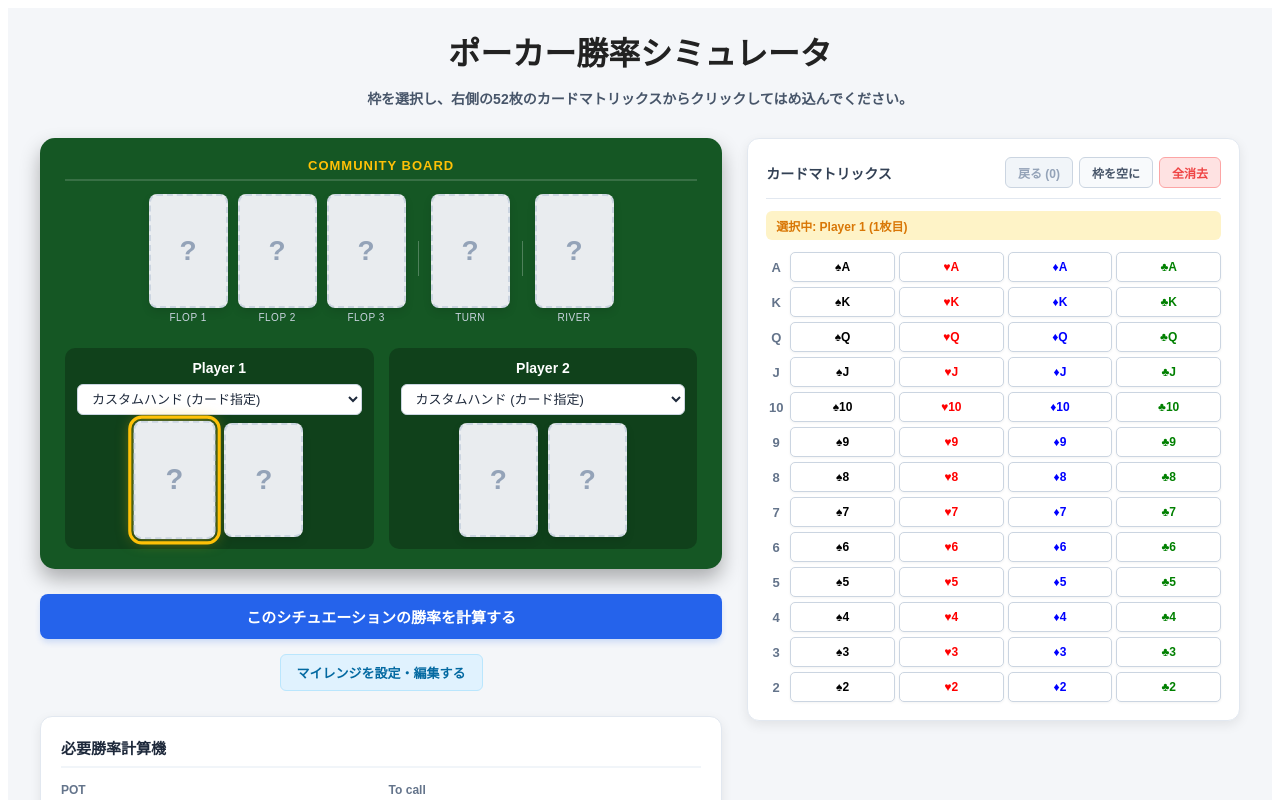
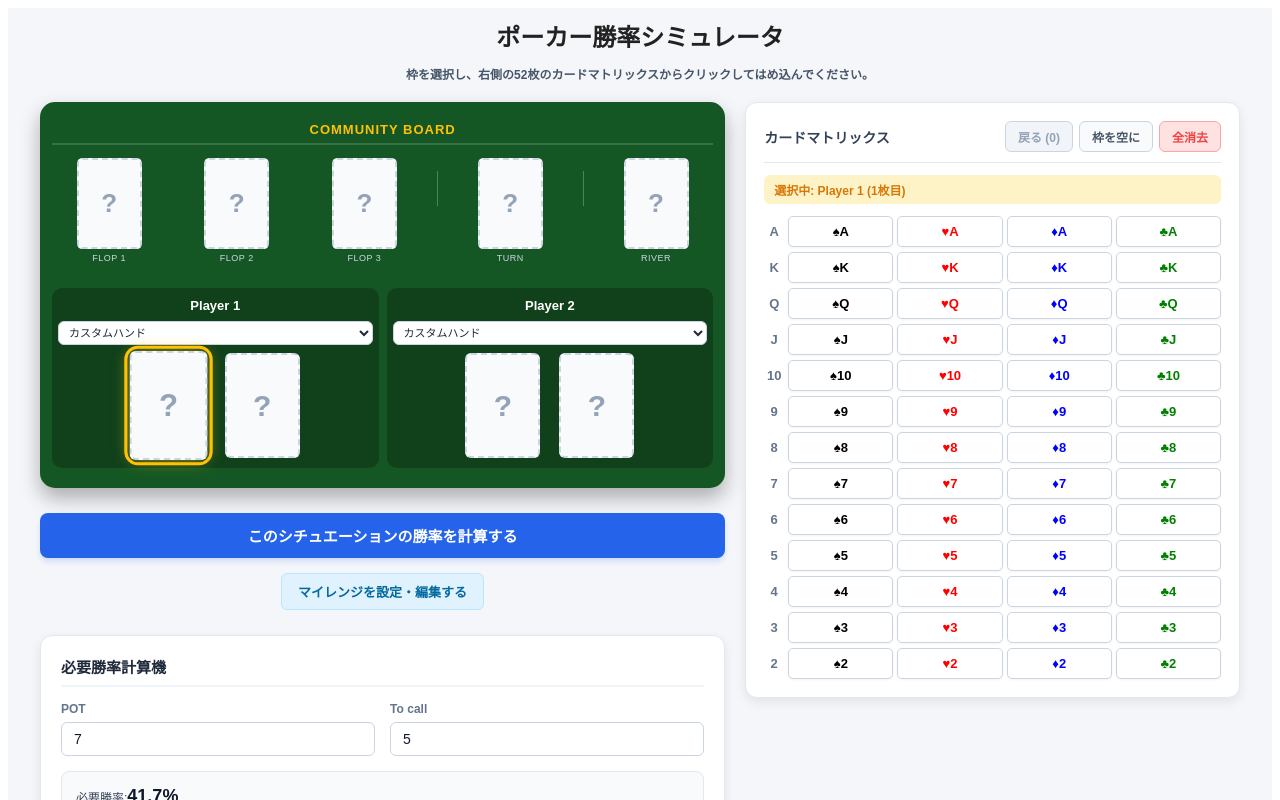
Before and after one commit to ZLSAGA/poker-tool-cabin, a React (Vite) app: page / in a window 1280 px wide. Shown: the top 800 px of the page. Built offline with nearby package versions, Linux system fonts and the light colour scheme.

Commit message:
ガチレスポンシブなはず

```diff
--- a/index.html
+++ b/index.html
@@ -2,6 +2,7 @@
 <html>
   <head>
     <meta charset="utf-8" />
+    <meta name="viewport" content="width=device-width, initial-scale=1.0" />
     <title>poker-tool</title>
   </head>
   <body>
--- a/src/App.jsx
+++ b/src/App.jsx
@@ -8,13 +8,12 @@ import PlayingCard from "./components/PlayingCard";
 const RANKS = ['A', 'K', 'Q', 'J', 'T', '9', '8', '7', '6', '5', '4', '3', '2'];
 
 const SUITS = [
-  { key: 's', symbol: '♠', color: 'black' }, // 黒 (Spade)
-  { key: 'h', symbol: '♥', color: 'red' },   // 赤 (Heart)
-  { key: 'd', symbol: '♦', color: 'blue' },  // 青 (Diamond)
-  { key: 'c', symbol: '♣', color: 'green' }  // 緑 (Club)
+  { key: 's', symbol: '♠', color: 'black' },
+  { key: 'h', symbol: '♥', color: 'red' },
+  { key: 'd', symbol: '♦', color: 'blue' },
+  { key: 'c', symbol: '♣', color: 'green' }
 ];
 
-// レンジ定義
 const RANGE_STRONG = ["AA", "KK", "QQ", "JJ", "TT", "99", "88", "AKs", "AQs", "AJs", "ATs", "KQs", "AKo", "AQo"];
 const RANGE_MEDIUM = [...RANGE_STRONG, "77", "66", "55", "KJs", "QJs", "JTs", "T9s", "98s", "AJo", "ATo", "KQo"];
 const RANGE_WEAK = [...RANGE_MEDIUM, "44", "33", "22", "A9s", "A8s", "A7s", "A5s", "KTs", "QTs", "J9s", "87s", "76s", "A9o", "KTo", "QTo", "JTo"];
@@ -57,22 +56,26 @@ function getAnyRange() {
   return combos;
 }
 
+// レンジ選択時のプレースホルダー（裏面や文字のカード）
 function RangeCardPlaceholder({ label }) {
   return (
-    <div style={{
-      width: "75px",
-      height: "110px",
+    <div className="card-slot" style={{
+      width: "100%",
+      maxWidth: "75px",
+      minWidth: "40px",
+      aspectRatio: "3 / 4.2",
       backgroundColor: "#2c3e50",
-      borderRadius: "8px",
-      boxShadow: "0 5px 12px rgba(0,0,0,0.3)",
+      borderRadius: "6cqi",
+      boxShadow: "0 3px 8px rgba(0,0,0,0.3)",
       display: "flex",
       justifyContent: "center",
       alignItems: "center",
       border: "2px solid #ecf0f1",
       color: "white",
       fontWeight: "bold",
-      fontSize: "18px",
-      userSelect: "none"
+      fontSize: "22cqi", // 幅に対して可変
+      userSelect: "none",
+      boxSizing: "border-box"
     }}>
       {label}
     </div>
@@ -338,16 +341,31 @@ export default function App() {
 
   const getSlotStyle = (target, index) => {
     const isActive = activeSlot && activeSlot.target === target && activeSlot.index === index;
+
+    // アスペクト比を固定し、親要素に合わせてレスポンシブに伸縮する
     return {
+      width: "100%",
+      maxWidth: target === "board" ? "65px" : "75px",
+      minWidth: "40px",
+      aspectRatio: "3 / 4.2", // ポーカーカードの標準比率
       cursor: isLoading ? "not-allowed" : "pointer",
       position: "relative",
       borderRadius: "8px",
       transition: "all 0.15s ease-in-out",
+
+      // containerTypeを指定し、内部のPlayingCardでcqi単位を使えるようにする
+      containerType: "inline-size",
+
       outline: isActive ? "3px solid #ffc107" : "none",
       outlineOffset: isActive ? "2px" : "0px",
       boxShadow: isActive ? "0 0 15px rgba(255,193,7,0.6)" : "none",
       transform: isActive ? "scale(1.04)" : "scale(1)",
-      opacity: isLoading ? 0.7 : 1
+      opacity: isLoading ? 0.7 : 1,
+      backgroundColor: "rgba(255,255,255,0.1)",
+      display: "flex",
+      justifyContent: "center",
+      alignItems: "center",
+      boxSizing: "border-box"
     };
   };
 
@@ -368,48 +386,77 @@ export default function App() {
       width: "100%",
       minHeight: "100vh",
       margin: 0,
-      padding: "20px",
+      padding: "10px",
       fontFamily: "sans-serif",
       backgroundColor: "#f4f6f9",
       boxSizing: "border-box"
     }}>
-      <h1 style={{ textAlign: "center", color: "#222", marginBottom: "5px", marginTop: "0px" }}>ポーカー勝率シミュレータ</h1>
-      <p style={{ textAlign: "center", color: "#475569", fontWeight: "bold", fontSize: "14px", marginBottom: "30px" }}>
+      <style>
+        {`
+          /* スロット内の画像等が崩れないための念の為の指定 */
+          .card-slot > * {
+            width: 100% !important;
+            height: 100% !important;
+            object-fit: contain !important;
+          }
+        `}
+      </style>
+      <h1 style={{ textAlign: "center", color: "#222", marginBottom: "5px", marginTop: "0px", fontSize: "clamp(18px, 2.5vw, 24px)" }}>ポーカー勝率シミュレータ</h1>
+      <p style={{ textAlign: "center", color: "#475569", fontWeight: "bold", fontSize: "12px", marginBottom: "20px" }}>
         枠を選択し、右側の52枚のカードマトリックスからクリックしてはめ込んでください。
       </p>
 
-      {/* メインコンテナ: flexWrap: "wrap" を指定してレスポンシブ化 */}
-      <div style={{ display: "flex", flexWrap: "wrap", gap: "25px", maxWidth: "1200px", margin: "0 auto", alignItems: "flex-start" }}>
+      {/* メインコンテナ */}
+      <div style={{ display: "flex", flexWrap: "wrap", gap: "20px", maxWidth: "1200px", margin: "0 auto", alignItems: "flex-start" }}>
 
         {/* 【左カラム】シミュレータ＆計算コントロール */}
-        <div style={{ flex: "1.2", minWidth: "550px" }}>
+        <div style={{ flex: "1.5", minWidth: "280px", width: "100%", boxSizing: "border-box" }}>
 
-          <div style={{ backgroundColor: "#155724", padding: "20px 25px", borderRadius: "15px", boxShadow: "0 10px 20px rgba(0,0,0,0.3)", color: "white", marginBottom: "25px" }}>
+          <div style={{ backgroundColor: "#155724", padding: "20px 12px", borderRadius: "15px", boxShadow: "0 10px 20px rgba(0,0,0,0.3)", color: "white", marginBottom: "25px" }}>
 
             {/* コミュニティボード */}
-            <div style={{ marginBottom: "5px", textAlign: "center" }}>
+            <div style={{ marginBottom: "5px", textAlign: "center", width: "100%" }}>
               <h3 style={{ borderBottom: "2px solid rgba(255,255,255,0.15)", paddingBottom: "6px", color: "#ffc107", marginTop: 0, fontSize: "13px", letterSpacing: "1px" }}>
                 COMMUNITY BOARD
               </h3>
 
               {/* 5枚のコミュニティカード */}
-              <div style={{ display: "flex", justifyContent: "center", gap: "10px", alignItems: "center", marginTop: "12px" }}>
-                <div onClick={() => !isLoading && setActiveSlot({ target: "board", index: 0 })} style={getSlotStyle("board", 0)}>
-                  <PlayingCard cardKey={board[0]} /><span style={miniLabelStyle}>Flop 1</span>
+              <div style={{ display: "flex", justifyContent: "center", gap: "2%", alignItems: "flex-start", marginTop: "12px", width: "100%" }}>
+                <div style={{ display: "flex", flexDirection: "column", alignItems: "center", flex: "1 1 0", minWidth: 0 }}>
+                  <div className="card-slot" onClick={() => !isLoading && setActiveSlot({ target: "board", index: 0 })} style={getSlotStyle("board", 0)}>
+                    <PlayingCard cardKey={board[0]} />
+                  </div>
+                  <span style={miniLabelStyle}>Flop 1</span>
                 </div>
-                <div onClick={() => !isLoading && setActiveSlot({ target: "board", index: 1 })} style={getSlotStyle("board", 1)}>
-                  <PlayingCard cardKey={board[1]} /><span style={miniLabelStyle}>Flop 2</span>
+                <div style={{ display: "flex", flexDirection: "column", alignItems: "center", flex: "1 1 0", minWidth: 0 }}>
+                  <div className="card-slot" onClick={() => !isLoading && setActiveSlot({ target: "board", index: 1 })} style={getSlotStyle("board", 1)}>
+                    <PlayingCard cardKey={board[1]} />
+                  </div>
+                  <span style={miniLabelStyle}>Flop 2</span>
                 </div>
-                <div onClick={() => !isLoading && setActiveSlot({ target: "board", index: 2 })} style={getSlotStyle("board", 2)}>
-                  <PlayingCard cardKey={board[2]} /><span style={miniLabelStyle}>Flop 3</span>
+                <div style={{ display: "flex", flexDirection: "column", alignItems: "center", flex: "1 1 0", minWidth: 0 }}>
+                  <div className="card-slot" onClick={() => !isLoading && setActiveSlot({ target: "board", index: 2 })} style={getSlotStyle("board", 2)}>
+                    <PlayingCard cardKey={board[2]} />
+                  </div>
+                  <span style={miniLabelStyle}>Flop 3</span>
                 </div>
+
                 <div style={dividerStyle} />
-                <div onClick={() => !isLoading && setActiveSlot({ target: "board", index: 3 })} style={getSlotStyle("board", 3)}>
-                  <PlayingCard cardKey={board[3]} /><span style={miniLabelStyle}>Turn</span>
+
+                <div style={{ display: "flex", flexDirection: "column", alignItems: "center", flex: "1 1 0", minWidth: 0 }}>
+                  <div className="card-slot" onClick={() => !isLoading && setActiveSlot({ target: "board", index: 3 })} style={getSlotStyle("board", 3)}>
+                    <PlayingCard cardKey={board[3]} />
+                  </div>
+                  <span style={miniLabelStyle}>Turn</span>
                 </div>
+
                 <div style={dividerStyle} />
-                <div onClick={() => !isLoading && setActiveSlot({ target: "board", index: 4 })} style={getSlotStyle("board", 4)}>
-                  <PlayingCard cardKey={board[4]} /><span style={miniLabelStyle}>River</span>
+
+                <div style={{ display: "flex", flexDirection: "column", alignItems: "center", flex: "1 1 0", minWidth: 0 }}>
+                  <div className="card-slot" onClick={() => !isLoading && setActiveSlot({ target: "board", index: 4 })} style={getSlotStyle("board", 4)}>
+                    <PlayingCard cardKey={board[4]} />
+                  </div>
+                  <span style={miniLabelStyle}>River</span>
                 </div>
               </div>
 
@@ -425,7 +472,6 @@ export default function App() {
                   borderRadius: "10px",
                   textAlign: "left"
                 }}>
-                  {/* Player 1 の逆転アウツ */}
                   {outs.p1.length > 0 && (
                     <div style={{ display: "flex", alignItems: "flex-start", gap: "8px" }}>
                       <span style={{ fontSize: "11px", color: "#66b0ff", fontWeight: "bold", whiteSpace: "nowrap", marginTop: "2px" }}>
@@ -436,7 +482,6 @@ export default function App() {
                       </div>
                     </div>
                   )}
-                  {/* Player 2 の逆転アウツ */}
                   {outs.p2.length > 0 && (
                     <div style={{ display: "flex", alignItems: "flex-start", gap: "8px" }}>
                       <span style={{ fontSize: "11px", color: "#ff6b6b", fontWeight: "bold", whiteSpace: "nowrap", marginTop: "2px" }}>
@@ -452,23 +497,23 @@ export default function App() {
             </div>
 
             {/* プレイヤー手札 */}
-            <div style={{ display: "flex", justifyContent: "space-between", gap: "15px", marginTop: "25px" }}>
+            <div style={{ display: "flex", justifyContent: "space-between", gap: "8px", marginTop: "25px", flexWrap: "nowrap" }}>
               {/* Player 1 */}
-              <div style={{ textAlign: "center", backgroundColor: "rgba(0,0,0,0.25)", padding: "12px", borderRadius: "10px", width: "49%" }}>
-                <h4 style={{ margin: "0 0 8px 0", fontSize: "14px" }}>Player 1</h4>
+              <div style={{ textAlign: "center", backgroundColor: "rgba(0,0,0,0.25)", padding: "10px 6px", borderRadius: "10px", width: "49%", minWidth: "0" }}>
+                <h4 style={{ margin: "0 0 8px 0", fontSize: "13px" }}>Player 1</h4>
                 <select disabled={isLoading} value={p1Select} onChange={(e) => setP1Select(e.target.value)} style={playerSelectStyle}>
-                  <option value="custom">カスタムハンド (カード指定)</option>
-                  <option value="strong">レンジ: 強 (上位11%)</option>
-                  <option value="medium">レンジ: 標準 (上位20%)</option>
-                  <option value="weak">レンジ: 弱 (上位35%)</option>
+                  <option value="custom">カスタムハンド</option>
+                  <option value="strong">レンジ: 強 (11%)</option>
+                  <option value="medium">レンジ: 標準 (20%)</option>
+                  <option value="weak">レンジ: 弱 (35%)</option>
                   <option value="any">レンジ: Any (100%)</option>
-                  <option value="myRange">マイレンジ (カスタム)</option>
+                  <option value="myRange">マイレンジ</option>
                 </select>
-                <div style={{ display: "flex", justifyContent: "center", gap: "10px", marginTop: "8px" }}>
+                <div style={{ display: "flex", justifyContent: "center", gap: "6%", marginTop: "8px", width: "100%" }}>
                   {p1Select === "custom" ? (
                     <>
-                      <div onClick={() => !isLoading && setActiveSlot({ target: "p1", index: 0 })} style={getSlotStyle("p1", 0)}><PlayingCard cardKey={p1Hand[0]} /></div>
-                      <div onClick={() => !isLoading && setActiveSlot({ target: "p1", index: 1 })} style={getSlotStyle("p1", 1)}><PlayingCard cardKey={p1Hand[1]} /></div>
+                      <div className="card-slot" onClick={() => !isLoading && setActiveSlot({ target: "p1", index: 0 })} style={getSlotStyle("p1", 0)}><PlayingCard cardKey={p1Hand[0]} /></div>
+                      <div className="card-slot" onClick={() => !isLoading && setActiveSlot({ target: "p1", index: 1 })} style={getSlotStyle("p1", 1)}><PlayingCard cardKey={p1Hand[1]} /></div>
                     </>
                   ) : (
                     <>
@@ -477,26 +522,26 @@ export default function App() {
                     </>
                   )}
                 </div>
-                {result && <div style={{ marginTop: "12px", fontSize: "24px", fontWeight: "bold", color: "#66b0ff" }}>{result.p1Equity.toFixed(2)} %</div>}
-                {isLoading && <div style={{ marginTop: "12px", fontSize: "14px", color: "#cbd5e1", fontStyle: "italic" }}>計算中...</div>}
+                {result && <div style={{ marginTop: "12px", fontSize: "18px", fontWeight: "bold", color: "#66b0ff" }}>{result.p1Equity.toFixed(1)} %</div>}
+                {isLoading && <div style={{ marginTop: "12px", fontSize: "12px", color: "#cbd5e1", fontStyle: "italic" }}>計算中...</div>}
               </div>
 
               {/* Player 2 */}
-              <div style={{ textAlign: "center", backgroundColor: "rgba(0,0,0,0.25)", padding: "12px", borderRadius: "10px", width: "49%" }}>
-                <h4 style={{ margin: "0 0 8px 0", fontSize: "14px" }}>Player 2</h4>
+              <div style={{ textAlign: "center", backgroundColor: "rgba(0,0,0,0.25)", padding: "10px 6px", borderRadius: "10px", width: "49%", minWidth: "0" }}>
+                <h4 style={{ margin: "0 0 8px 0", fontSize: "13px" }}>Player 2</h4>
                 <select disabled={isLoading} value={p2Select} onChange={(e) => setP2Select(e.target.value)} style={playerSelectStyle}>
-                  <option value="custom">カスタムハンド (カード指定)</option>
-                  <option value="strong">レンジ: 強 (上位11%)</option>
-                  <option value="medium">レンジ: 標準 (上位20%)</option>
-                  <option value="weak">レンジ: 弱 (上位35%)</option>
+                  <option value="custom">カスタムハンド</option>
+                  <option value="strong">レンジ: 強 (11%)</option>
+                  <option value="medium">レンジ: 標準 (20%)</option>
+                  <option value="weak">レンジ: 弱 (35%)</option>
                   <option value="any">レンジ: Any (100%)</option>
-                  <option value="myRange">マイレンジ (カスタム)</option>
+                  <option value="myRange">マイレンジ</option>
                 </select>
-                <div style={{ display: "flex", justifyContent: "center", gap: "10px", marginTop: "8px" }}>
+                <div style={{ display: "flex", justifyContent: "center", gap: "6%", marginTop: "8px", width: "100%" }}>
                   {p2Select === "custom" ? (
                     <>
-                      <div onClick={() => !isLoading && setActiveSlot({ target: "p2", index: 0 })} style={getSlotStyle("p2", 0)}><PlayingCard cardKey={p2Hand[0]} /></div>
-                      <div onClick={() => !isLoading && setActiveSlot({ target: "p2", index: 1 })} style={getSlotStyle("p2", 1)}><PlayingCard cardKey={p2Hand[1]} /></div>
+                      <div className="card-slot" onClick={() => !isLoading && setActiveSlot({ target: "p2", index: 0 })} style={getSlotStyle("p2", 0)}><PlayingCard cardKey={p2Hand[0]} /></div>
+                      <div className="card-slot" onClick={() => !isLoading && setActiveSlot({ target: "p2", index: 1 })} style={getSlotStyle("p2", 1)}><PlayingCard cardKey={p2Hand[1]} /></div>
                     </>
                   ) : (
                     <>
@@ -505,8 +550,8 @@ export default function App() {
                     </>
                   )}
                 </div>
-                {result && <div style={{ marginTop: "12px", fontSize: "24px", fontWeight: "bold", color: "#ff6b6b" }}>{result.p2Equity.toFixed(2)} %</div>}
-                {isLoading && <div style={{ marginTop: "12px", fontSize: "14px", color: "#cbd5e1", fontStyle: "italic" }}>計算中...</div>}
+                {result && <div style={{ marginTop: "12px", fontSize: "18px", fontWeight: "bold", color: "#ff6b6b" }}>{result.p2Equity.toFixed(1)} %</div>}
+                {isLoading && <div style={{ marginTop: "12px", fontSize: "12px", color: "#cbd5e1", fontStyle: "italic" }}>計算中...</div>}
               </div>
             </div>
           </div>
@@ -545,7 +590,7 @@ export default function App() {
             )}
           </div>
 
-          {/* 必要勝率計算機 (★ 左カラムの下部に移動しました) */}
+          {/* 必要勝率計算機 */}
           <div style={{
             marginTop: "25px",
             backgroundColor: "white",
@@ -620,10 +665,11 @@ export default function App() {
 
         </div>
 
-        {/* 【右カラム】52枚のカード選択マトリックス (★ ボードの真横に並ぶ形を維持) */}
+        {/* 【右カラム】52枚のカード選択マトリックス */}
         <div style={{
-          flex: "0.8",
-          minWidth: "380px",
+          flex: "1",
+          minWidth: "280px",
+          width: "100%",
           backgroundColor: "white",
           padding: "18px",
           borderRadius: "12px",
@@ -632,7 +678,7 @@ export default function App() {
           position: "sticky",
           top: "20px",
           opacity: isLoading ? 0.6 : 1,
-          overflowX: "auto" // ★ 380px以下の超極小画面でもハート以降が切れないようにする保険
+          overflowX: "auto"
         }}>
           <div style={{ display: "flex", justifyContent: "space-between", alignItems: "center", marginBottom: "12px", borderBottom: "1px solid #e2e8f0", paddingBottom: "10px" }}>
             <h4 style={{ margin: 0, color: "#334155", fontSize: "14px", fontWeight: "bold" }}>カードマトリックス</h4>
@@ -683,8 +729,8 @@ export default function App() {
                       disabled={isUsed || isLoading}
                       style={{
                         flex: 1,
-                        padding: "7px 0",
-                        fontSize: "12px",
+                        padding: "clamp(3px, 1.2vw, 7px) 0",
+                        fontSize: "clamp(10px, 1.2vw, 13px)",
                         fontWeight: "bold",
                         borderRadius: "5px",
                         border: "1px solid #cbd5e1",
@@ -761,7 +807,7 @@ export default function App() {
                         style={{
                           flex: 1,
                           aspectRatio: "1/1",
-                          fontSize: "10px",
+                          fontSize: "clamp(8px, 1.5vw, 10px)",
                           fontWeight: "bold",
                           border: "1px solid #e2e8f0",
                           borderRadius: "4px",
@@ -770,6 +816,7 @@ export default function App() {
                                            rowIndex < colIndex ? (isSelected ? "#3b82f6" : "#eff6ff") :
                                                                  (isSelected ? "#eab308" : "#fef9c3"),
                           color: isSelected ? "white" : "#334155",
+                          padding: 0
                         }}
                       >
                         {handStr}
@@ -780,7 +827,6 @@ export default function App() {
               ))}
             </div>
 
-            {/* モーダルを閉じるボタン */}
             <div style={{ marginTop: "20px", display: "flex", justifyContent: "flex-end" }}>
               <button
                 onClick={() => setIsRangeModalOpen(false)}
@@ -808,7 +854,7 @@ export default function App() {
 // ==========================================
 const miniLabelStyle = {
   display: "block",
-  fontSize: "10px",
+  fontSize: "9px",
   color: "#cbd5e1",
   textAlign: "center",
   marginTop: "4px",
@@ -821,15 +867,16 @@ const dividerStyle = {
   height: "35px",
   backgroundColor: "rgba(255, 255, 255, 0.25)",
   margin: "0 2px",
-  alignSelf: "center"
+  alignSelf: "flex-start",
+  marginTop: "13px"
 };
 
 const playerSelectStyle = {
   width: "100%",
-  padding: "6px 10px",
+  padding: "4px 6px",
   borderRadius: "6px",
   border: "1px solid #cbd5e1",
-  fontSize: "13px",
+  fontSize: "11px",
   backgroundColor: "white",
   color: "#1e293b",
   cursor: "pointer",
--- a/src/components/PlayingCard.jsx
+++ b/src/components/PlayingCard.jsx
@@ -2,26 +2,32 @@
 import React from "react";
 
 /**
- * ポーカーカードをCSSで再現したコンポーネント（未選択 "?" 対応版）
+ * レスポンシブ対応版：ポーカーカードコンポーネント
  */
 export default function PlayingCard({ cardKey }) {
-  // ▼ カードが未選択（空文字列など）の場合は「？」マークの空枠カードを表示
+  // スタイル共通設定：コンテナの幅に対して相対的にサイズを決める単位 (cqi) を使用
+  const cardBaseStyle = {
+    width: "100%",
+    height: "100%",
+    borderRadius: "8cqi", // 幅の8%を角丸に
+    display: "flex",
+    justifyContent: "center",
+    alignItems: "center",
+    userSelect: "none",
+    boxSizing: "border-box",
+    position: "relative",
+  };
+
+  // ▼ 未選択（空文字列など）の場合
   if (!cardKey || cardKey === "") {
     return (
       <div style={{
-        width: "75px",
-        height: "110px",
-        backgroundColor: "#e9ecef", // 薄いグレー
-        borderRadius: "8px",
-        boxShadow: "0 4px 8px rgba(0,0,0,0.1)",
-        display: "flex",
-        justifyContent: "center",
-        alignItems: "center",
-        border: "2px dashed #cbd5e1", // おしゃれな点線枠
+        ...cardBaseStyle,
+        backgroundColor: "#f8fafc",
+        border: "2px dashed #cbd5e1",
         color: "#94a3b8",
         fontWeight: "bold",
-        fontSize: "28px",
-        userSelect: "none"
+        fontSize: "40cqi", // 枠の幅に合わせて「？」も伸縮
       }}>
         ?
       </div>
@@ -36,43 +42,59 @@ export default function PlayingCard({ cardKey }) {
   let color = "#212529";
 
   switch (suitInput) {
-    case "h": suitSymbol = "♥"; color = "red"; break;
-    case "d": suitSymbol = "♦"; color = "blue"; break;
-    case "c": suitSymbol = "♣"; color = "green"; break;
-    case "s": suitSymbol = "♠"; color = "black"; break;
+    case "h": suitSymbol = "♥"; color = "#e11d48"; break; // 赤
+    case "d": suitSymbol = "♦"; color = "#2563eb"; break; // 青
+    case "c": suitSymbol = "♣"; color = "#16a34a"; break; // 緑
+    case "s": suitSymbol = "♠"; color = "#1a1a1a"; break; // 黒
     default: break;
   }
 
   return (
     <div style={{
-      width: "75px",
-      height: "110px",
+      ...cardBaseStyle,
       backgroundColor: "white",
-      borderRadius: "8px",
-      boxShadow: "0 5px 12px rgba(0,0,0,0.3)",
-      position: "relative",
-      boxSizing: "border-box",
-      fontFamily: "-apple-system, BlinkMacSystemFont, 'Segoe UI', Roboto, sans-serif",
+      boxShadow: "0 4cqi 10cqi rgba(0,0,0,0.2)",
+      color: color,
+      border: "1px solid #cbd5e1",
+      fontFamily: "sans-serif",
       fontWeight: "bold",
-      color: color,
-      userSelect: "none",
-      border: "1px solid #ccc"
     }}>
       {/* 左上の数字とマーク */}
-      <div style={{ position: "absolute", top: "6px", left: "8px", display: "flex", flexDirection: "column", alignItems: "center", lineHeight: "1.0", fontSize: "16px" }}>
-        <span>{rank}</span>
-        <span style={{ fontSize: "12px", marginTop: "1px" }}>{suitSymbol}</span>
+      <div style={{
+        position: "absolute",
+        top: "6cqi",
+        left: "8cqi",
+        display: "flex",
+        flexDirection: "column",
+        alignItems: "center",
+        lineHeight: "0.9"
+      }}>
+        <span style={{ fontSize: "22cqi" }}>{rank}</span>
+        <span style={{ fontSize: "16cqi" }}>{suitSymbol}</span>
       </div>
 
       {/* 中央の大きなマーク */}
-      <div style={{ position: "absolute", top: "50%", left: "50%", transform: "translate(-50%, -50%)", fontSize: "28px", lineHeight: "1" }}>
+      <div style={{
+        fontSize: "45cqi",
+        lineHeight: "1",
+        opacity: 0.9
+      }}>
         {suitSymbol}
       </div>
 
       {/* 右下の逆向きの数字とマーク */}
-      <div style={{ position: "absolute", bottom: "6px", right: "8px", display: "flex", flexDirection: "column", alignItems: "center", lineHeight: "1.0", fontSize: "16px", transform: "rotate(180deg)" }}>
-        <span>{rank}</span>
-        <span style={{ fontSize: "12px", marginTop: "1px" }}>{suitSymbol}</span>
+      <div style={{
+        position: "absolute",
+        bottom: "6cqi",
+        right: "8cqi",
+        display: "flex",
+        flexDirection: "column",
+        alignItems: "center",
+        lineHeight: "0.9",
+        transform: "rotate(180deg)"
+      }}>
+        <span style={{ fontSize: "22cqi" }}>{rank}</span>
+        <span style={{ fontSize: "16cqi" }}>{suitSymbol}</span>
       </div>
     </div>
   );
```
